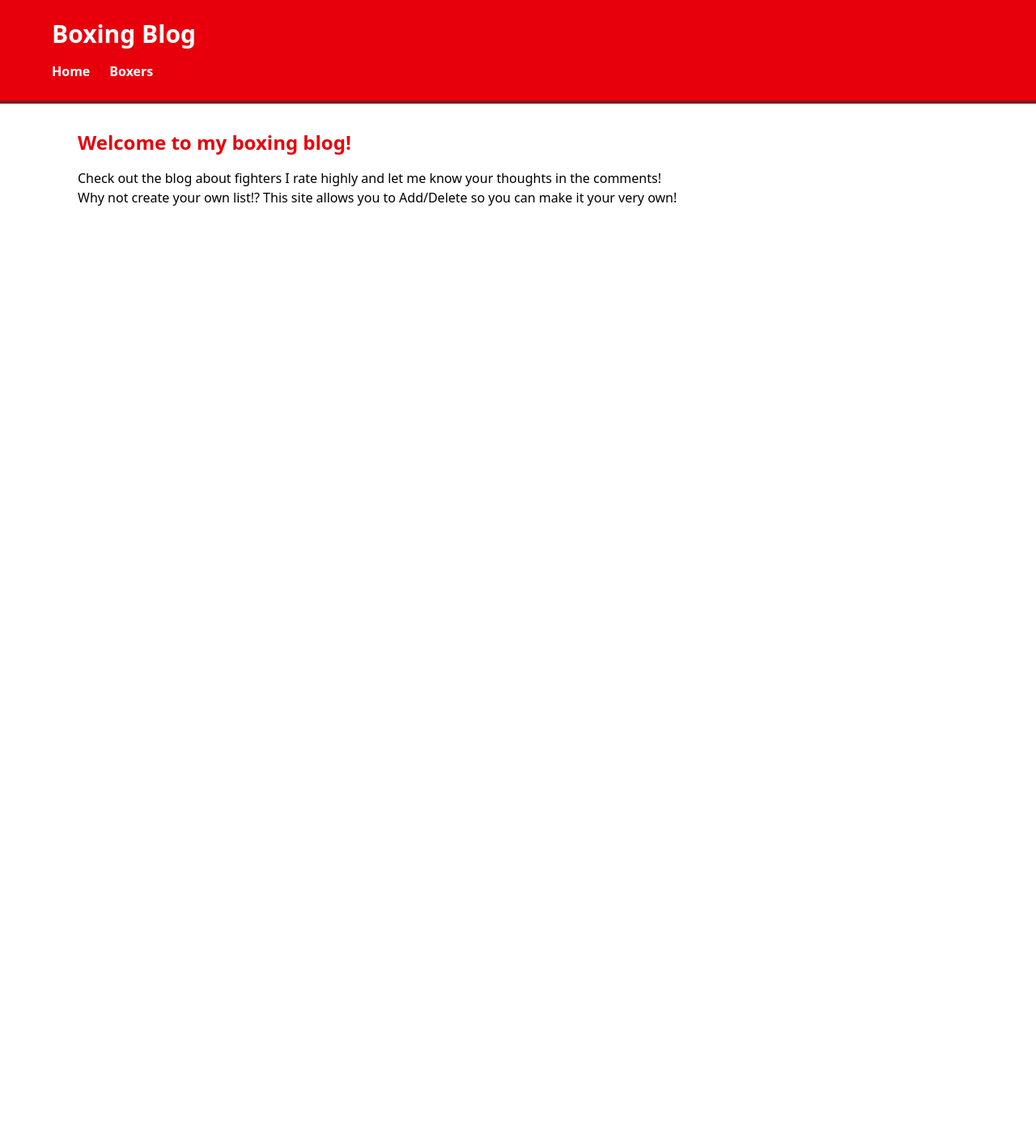
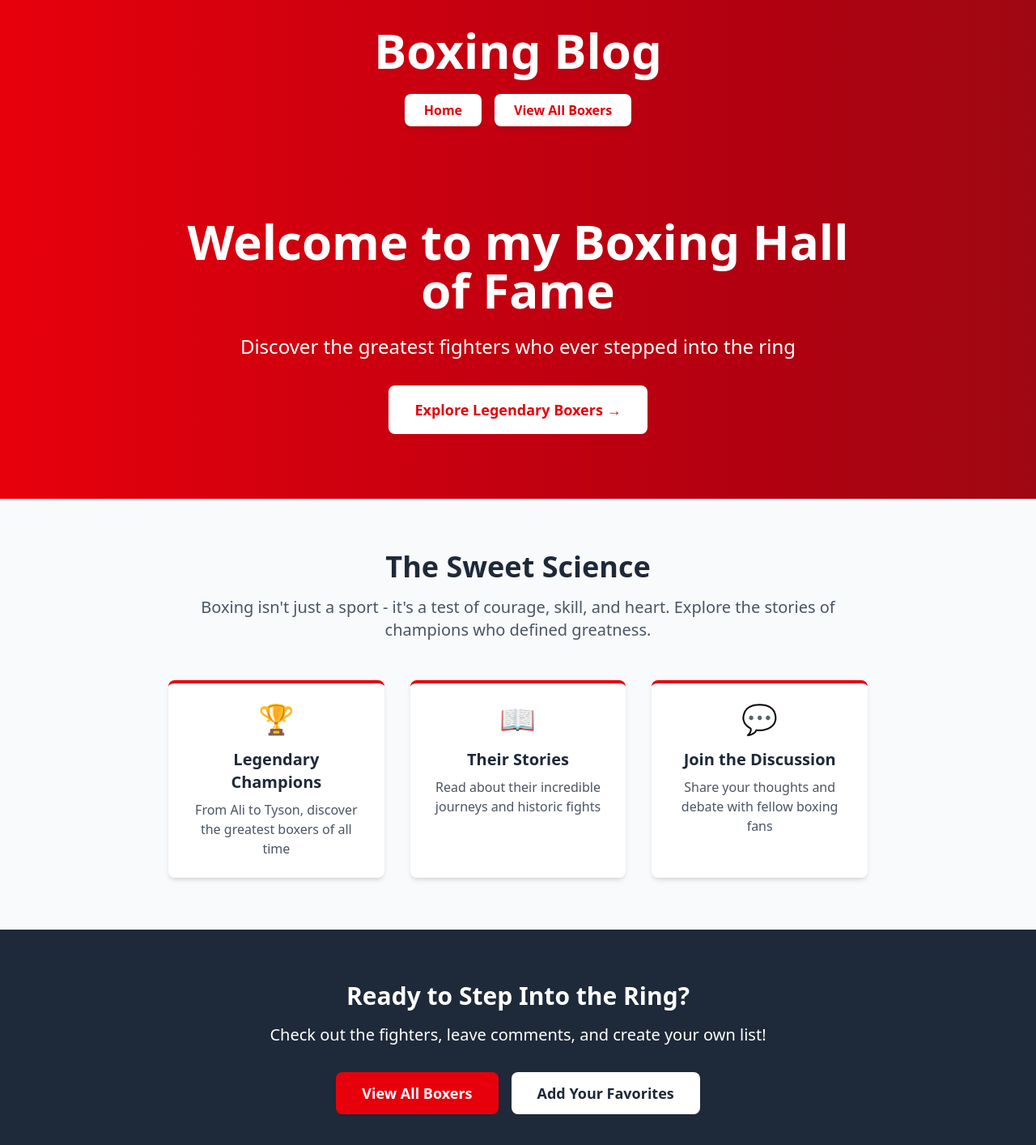
Before and after one commit to Aren246/blog-assignment, a Next.js app: page / in a window 1280 px wide. Shown: the top 1414 px of the page at 81% size. Before the commit the page ends 800 px from the top, so only its background shows below. Built offline with nearby package versions, Linux system fonts and the light colour scheme.

Commit message:
change homepage more engaging, change navbar and header

```diff
--- a/src/app/components/Header.jsx
+++ b/src/app/components/Header.jsx
@@ -1,18 +1,15 @@
 import Link from 'next/link';
+import NavBar from './NavBar';
 
 export default function Header() {
   return (
-    <header className="bg-red-600 text-white p-6 border-b-4 border-red-900">
-      <div className="max-w-6xl mx-auto">
-        <h1 className="text-3xl font-bold mb-4">Boxing Blog</h1>
-        <nav className="flex gap-6">
-          <Link href="/" className="hover:underline font-bold">
-            Home
-          </Link>
-          <Link href="/posts" className="hover:underline font-bold">
-            Boxers
-          </Link>
-        </nav>
+    <header className="bg-gradient-to-r from-red-600 to-red-800 text-white py-8 shadow-lg">
+      <div className="max-w-6xl mx-auto px-4 text-center">
+        <h1 className="text-5xl md:text-6xl font-bold mb-6">
+         Boxing Blog
+        </h1>
+
+        <NavBar />
       </div>
     </header>
   );
--- a/src/app/components/NavBar.jsx
+++ b/src/app/components/NavBar.jsx
@@ -1,14 +1,20 @@
 import Link from 'next/link';
 
 export default function NavBar() {
-    return (
-
-        <>
-       <nav>
-       <Link href="/">Home</Link>
-       <Link href="/blog">Blog</Link>
-       <Link hred="/addboxer">Add Boxer</Link>
-       </nav>
-       </>
-    )
-};
+  return (
+    <nav className="flex gap-4 justify-center mt-4">
+      <Link
+        href="/"
+        className="bg-white text-red-600 px-6 py-2 rounded-lg font-bold hover:bg-gray-100 transition shadow-md"
+      >
+        Home
+      </Link>
+      <Link
+        href="/posts"
+        className="bg-white text-red-600 px-6 py-2 rounded-lg font-bold hover:bg-gray-100 transition shadow-md"
+      >
+        View All Boxers
+      </Link>
+    </nav>
+  );
+}
--- a/src/app/page.js
+++ b/src/app/page.js
@@ -1,9 +1,100 @@
-export default function HomePage() {
+import Link from 'next/link';
+
+export default function Home() {
   return (
-    <div className="max-w-6xl mx-auto p-8">
-      <h2 className="text-2xl text-red-600 font-bold mb-4">Welcome to my boxing blog!</h2>
-      <p>Check out the blog about fighters I rate highly and let me know your thoughts in the comments!</p>
-      <p> Why not create your own list!? This site allows you to Add/Delete so you can make it your very own!</p>
+    <div className="min-h-screen bg-gray-50">
+      {/* Hero Section */}
+      <div className="bg-gradient-to-r from-red-600 to-red-800 text-white py-20">
+        <div className="max-w-4xl mx-auto text-center px-4">
+          <h1 className="text-5xl md:text-6xl font-bold mb-6">
+             Welcome to my Boxing Hall of Fame
+          </h1>
+          <p className="text-xl md:text-2xl mb-8">
+            Discover the greatest fighters who ever stepped into the ring
+          </p>
+          <Link
+            href="/posts"
+            className="bg-white text-red-600 px-8 py-4 rounded-lg font-bold text-lg hover:bg-gray-100 transition inline-block"
+          >
+            Explore Legendary Boxers →
+          </Link>
+        </div>
+      </div>
+
+      {/* About Section */}
+      <div className="max-w-4xl mx-auto py-16 px-4">
+        <div className="text-center mb-12">
+          <h2 className="text-4xl font-bold text-gray-800 mb-4">
+            The Sweet Science
+          </h2>
+          <p className="text-xl text-gray-600">
+            Boxing isn&apos;t just a sport - it&apos;s a test of courage, skill, and heart.
+            Explore the stories of champions who defined greatness.
+          </p>
+        </div>
+
+        {/* Feature Cards */}
+        <div className="grid md:grid-cols-3 gap-8 mt-12">
+          {/* Card 1 */}
+          <div className="bg-white p-6 rounded-lg shadow-md border-t-4 border-red-600 text-center">
+            <div className="text-4xl mb-4">🏆</div>
+            <h3 className="text-xl font-bold text-gray-800 mb-2">
+              Legendary Champions
+            </h3>
+            <p className="text-gray-600">
+              From Ali to Tyson, discover the greatest boxers of all time
+            </p>
+          </div>
+
+          {/* Card 2 */}
+          <div className="bg-white p-6 rounded-lg shadow-md border-t-4 border-red-600 text-center">
+            <div className="text-4xl mb-4">📖</div>
+            <h3 className="text-xl font-bold text-gray-800 mb-2">
+              Their Stories
+            </h3>
+            <p className="text-gray-600">
+              Read about their incredible journeys and historic fights
+            </p>
+          </div>
+
+          {/* Card 3 */}
+          <div className="bg-white p-6 rounded-lg shadow-md border-t-4 border-red-600 text-center">
+            <div className="text-4xl mb-4">💬</div>
+            <h3 className="text-xl font-bold text-gray-800 mb-2">
+              Join the Discussion
+            </h3>
+            <p className="text-gray-600">
+              Share your thoughts and debate with fellow boxing fans
+            </p>
+          </div>
+        </div>
+      </div>
+
+      {/* Call to Action */}
+      <div className="bg-gray-800 text-white py-16">
+        <div className="max-w-4xl mx-auto text-center px-4">
+          <h2 className="text-3xl font-bold mb-4">
+            Ready to Step Into the Ring?
+          </h2>
+          <p className="text-xl mb-8">
+            Check out the fighters, leave comments, and create your own list!
+          </p>
+          <div className="flex flex-col sm:flex-row gap-4 justify-center">
+            <Link
+              href="/posts"
+              className="bg-red-600 text-white px-8 py-3 rounded-lg font-bold text-lg hover:bg-red-700 transition"
+            >
+              View All Boxers
+            </Link>
+            <Link
+              href="/posts"
+              className="bg-white text-gray-800 px-8 py-3 rounded-lg font-bold text-lg hover:bg-gray-100 transition"
+            >
+              Add Your Favorites
+            </Link>
+          </div>
+        </div>
+      </div>
     </div>
   );
 }
```
